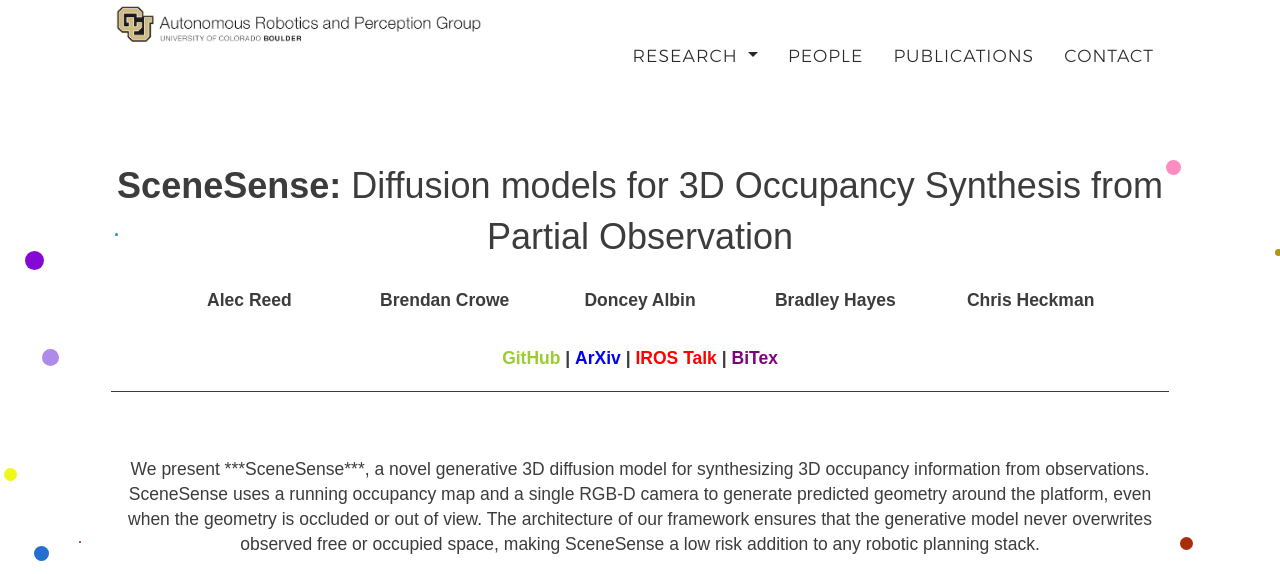
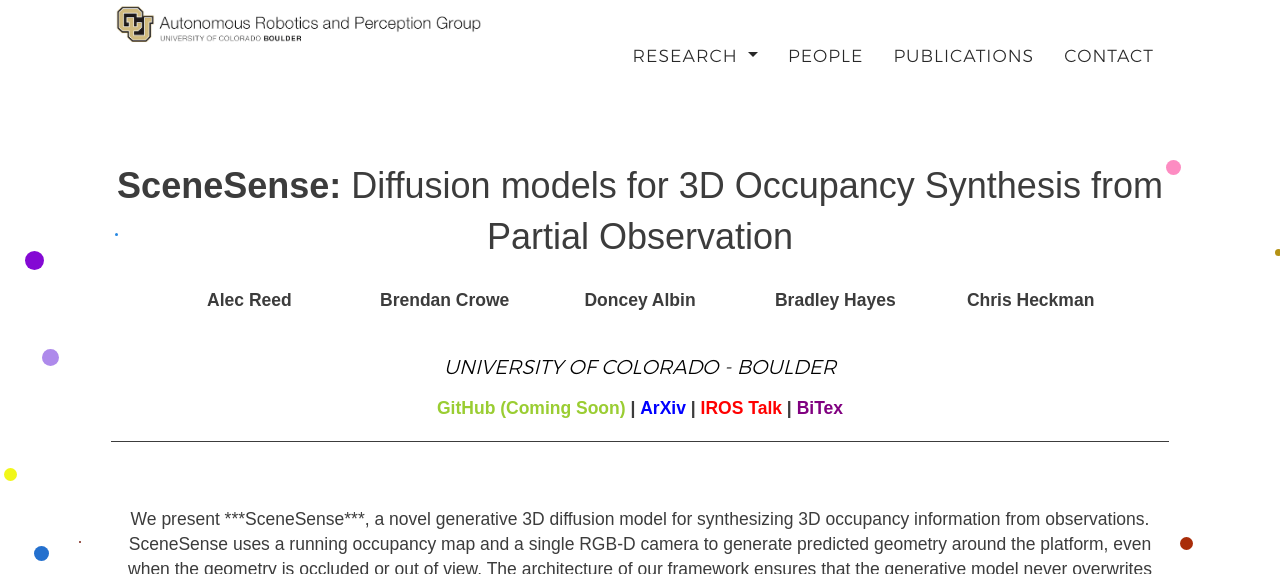
Before and after one commit to HIRO-group/HIRO-group.github.io, a Jekyll site: the page built from scenesense.md, in a window 1280 px wide and 900 px high, cut to the strip 0-574 px from the top of the window. Built offline with Jekyll 4.4.1, drawn with Linux system fonts in a browser that asks for light colours; nearby versions of some CDN libraries; some web fonts are replaced; part of the change alters nothing that is shown.

Commit message:
Added comment on university name

```diff
--- a/scenesense.md
+++ b/scenesense.md
@@ -4,7 +4,7 @@
 type: article_v2
 title_main: "SceneSense:"
 title_follow: "Diffusion models for 3D Occupancy Synthesis from Partial Observation"
-university: "University of Colorado - Boulder"
+university_name: "University of Colorado - Boulder" # You can comment this out if you dont like it.
 
 author1: "Alec Reed"
 author2: "Brendan Crowe"
@@ -15,7 +15,7 @@ author5: "Chris Heckman"
 # Links at bottom. Removing '<linkname>_link' below will remove from page.
 github_link: "https://google.com"
 github_link_color: "yellowgreen"
-github_link_text: "GitHub"
+github_link_text: "GitHub (Coming Soon)"
 
 arxiv_link: "https://google.com"
 arxiv_link_color: "blue"
@@ -38,6 +38,7 @@ bibtex_link_color: "purple"
 bibtex_link_text: "BiTex"
 ---
 
+<!-- This is the js script that generates random points on page borders -->
 <script>
     // Gen a rand int bw min and max (inclusive)
     function getRandomInt(min, max) {
@@ -72,7 +73,7 @@ bibtex_link_text: "BiTex"
         document.body.appendChild(circle);
     }
 
-    // Draw 25 random circles along left or right border of page
+    // Using the function above, draw 25 random circles along borders of page
     for (var i = 0; i < 25; i++) {
         drawRandomCircle();
     }
```
